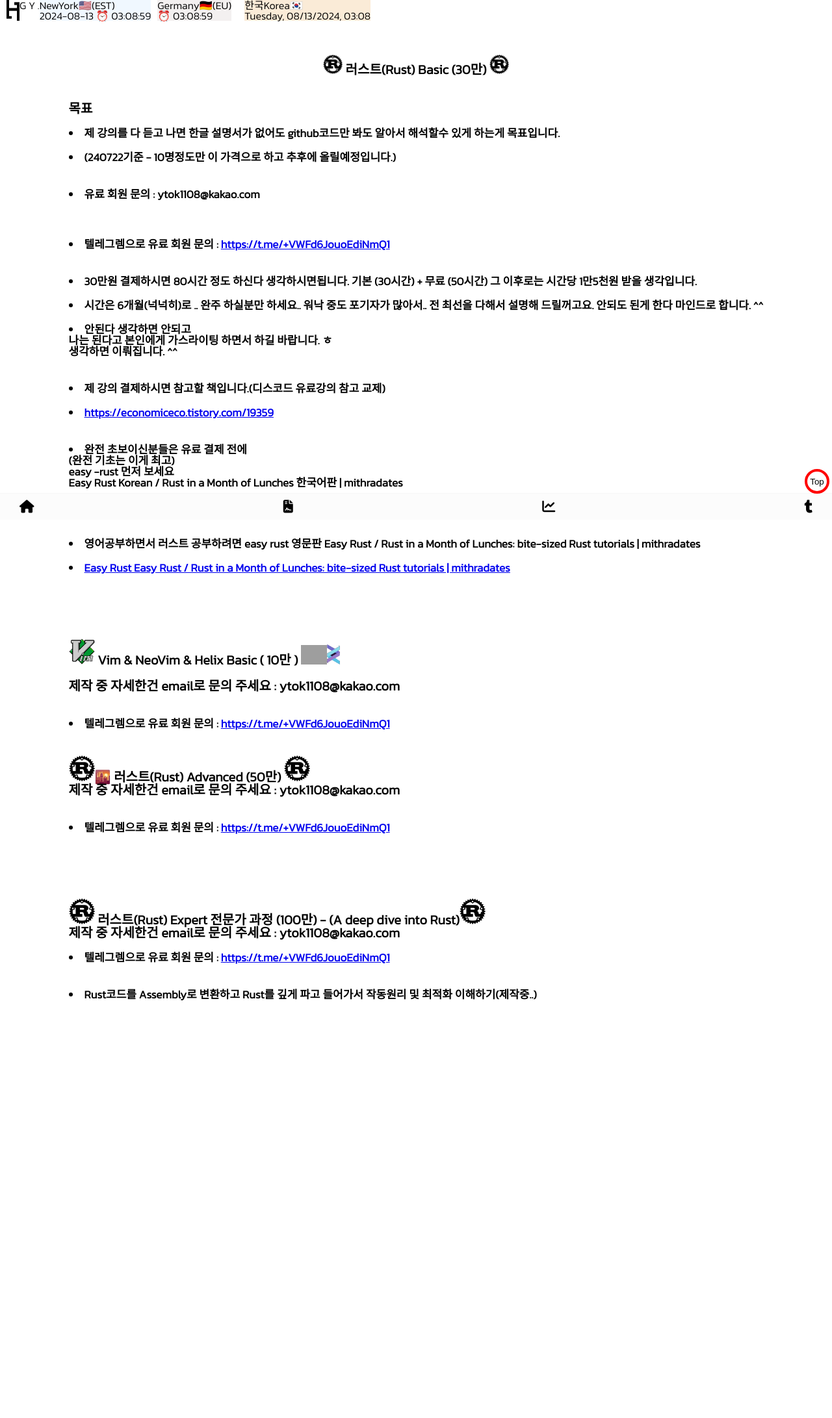
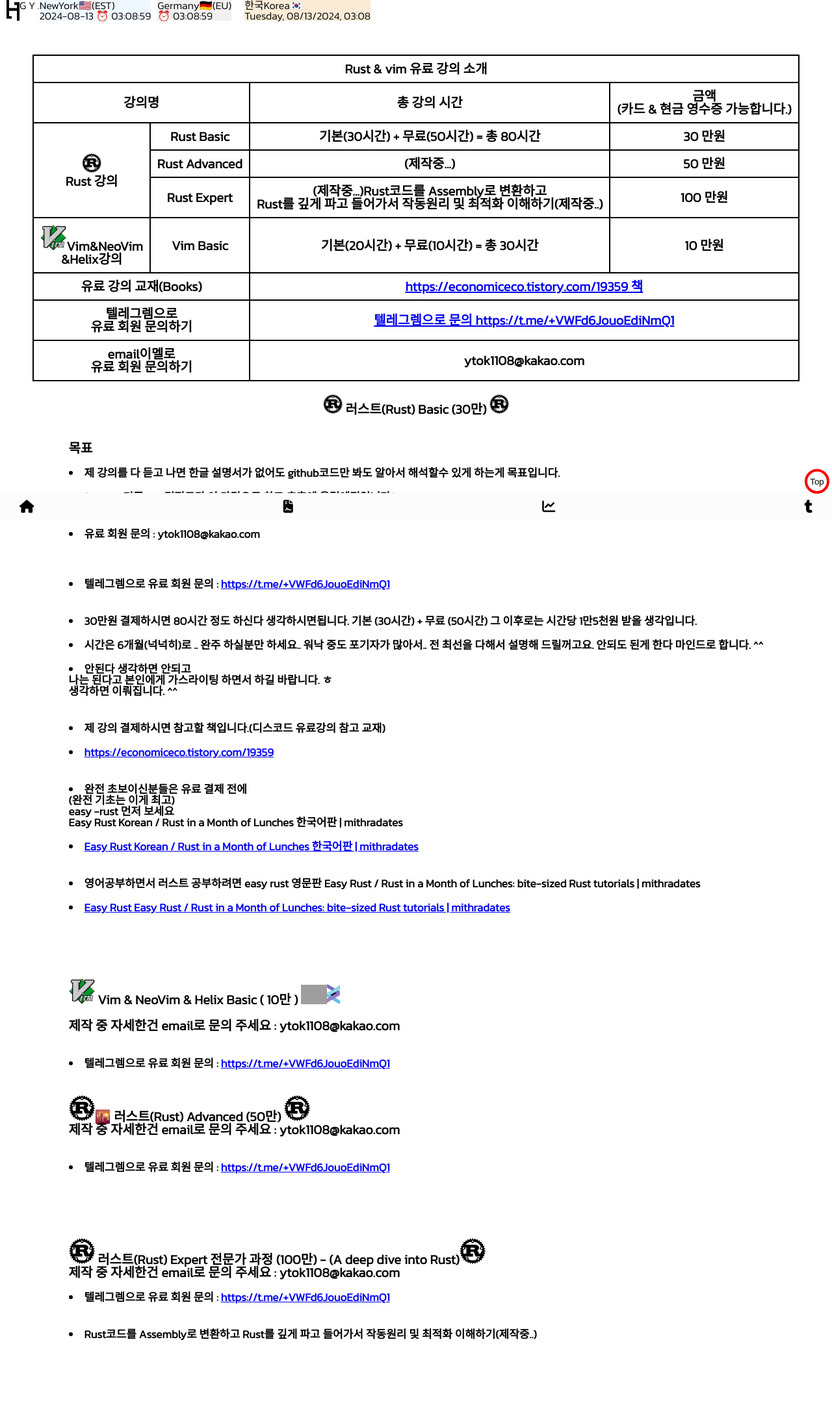
Before and after one commit to YoungHaKim7/YoungHaKim7.github.io, a PHP site: page /more.html in a window 1280 px wide. Shown: the whole page at 65% size. Before the commit the page ends 1540 px from the top, so only its background shows below. Run offline with PHP 8.4, Linux system fonts and the light colour scheme; some libraries are stand-ins or nearby versions; grey boxes are pictures that could not be loaded.

Commit message:
add table

```diff
--- a/more.html
+++ b/more.html
@@ -24,6 +24,54 @@
     <div class="todo-main">
         <br>
         <br>
+        <table class="todo-list-title" border="3">
+            <tr>
+                <td colspan="4" align="center">Rust & vim 유료 강의 소개 </td>
+            </tr>
+            <tr align="center">
+                <td colspan="2">강의명</td>
+                <td>총 강의 시간</td>
+                <td>금액<br>(카드 & 현금 영수증 가능합니다.)</td>
+            </tr>
+            <tr align="center">
+                <td rowspan="3"><img width=30px src="imgs/rust_logo.png"><br>Rust 강의</td>
+                <td>Rust Basic</td>
+                <td>기본(30시간) + 무료(50시간) = 총 80시간</td>
+                <td>30 만원</td>
+            </tr>
+            <tr align="center">
+                <td>Rust Advanced</td>
+                <td>(제작중...)</td>
+                <td>50 만원</td>
+            </tr>
+            <tr align="center">
+                <td>Rust Expert</td>
+                <td>(제작중...)Rust코드를 Assembly로 변환하고 <br>Rust를 깊게 파고 들어가서 작동원리 및 최적화 이해하기(제작중..)</td>
+                <td>100 만원</td>
+            </tr>
+            <tr align="center">
+                <td><img width=40px src="imgs/vim.png">Vim&NeoVim<br>&Helix강의</td>
+                <td>Vim Basic</td>
+                <td>기본(20시간) + 무료(10시간) = 총 30시간</td>
+                <td>10 만원</td>
+            </tr>
+            <tr align="center">
+                <td colspan="2">유료 강의 교재(Books) </td>
+                <td colspan="2"><a href="https://economiceco.tistory.com/19359">https://economiceco.tistory.com/19359
+                        책</a>
+                </td>
+            </tr>
+            <tr align="center">
+                <td colspan="2">텔레그렘으로 <br> 유료 회원 문의하기</td>
+                <td colspan="2"><a href="https://t.me/+VWFd6JouoEdiNmQ1">텔레그렘으로 문의 https://t.me/+VWFd6JouoEdiNmQ1</a>
+                </td>
+            </tr>
+            <tr align="center">
+                <td colspan="2">email이멜로 <br> 유료 회원 문의하기</td>
+                <td colspan="2">ytok1108@kakao.com
+                </td>
+            </tr>
+        </table>
         <h1 class="todo-list-title"><img width=30px src="imgs/rust_logo.png"> 러스트(Rust) Basic (30만) <img width=30px
                 src="imgs/rust_logo.png"></h1>
         <div class="todo-list-title">
@@ -49,7 +97,7 @@
                 <li class="body-text">안된다 생각하면 안되고 <br> 나는 된다고 본인에게 가스라이팅 하면서 하길 바랍니다. ㅎ <br> 생각하면 이뤄집니다. ^^</li>
 
                 <br>
-                <li class="body-text">제 강의 결제하시면 참고할 책입니다.(디스코드 유료강의 참고 교제)</li>
+                <li class="body-text">제 강의 결제하시면 참고할 책입니다.(디스코드 유료강의 참고 교재)</li>
                 <li class="body-text"><a
                         href="https://economiceco.tistory.com/19359">https://economiceco.tistory.com/19359</a></li>
 
--- a/src/css/styles.css
+++ b/src/css/styles.css
@@ -72,3 +72,24 @@
   background-color: whitesmoke;
   border-radius: 95%;
 }
+
+table {
+  border-collapse: collapse;
+}
+
+/*이중선 제거*/
+th,
+td {
+  width: auto;
+  height: auto;
+  text-align: center;
+  border: 2px solid #000;
+  padding: 10px;
+
+  vertical-align: top;
+  /* 위 */
+  vertical-align: bottom;
+  /* 아래 */
+  vertical-align: middle;
+  /* 가운데 */
+}
```
